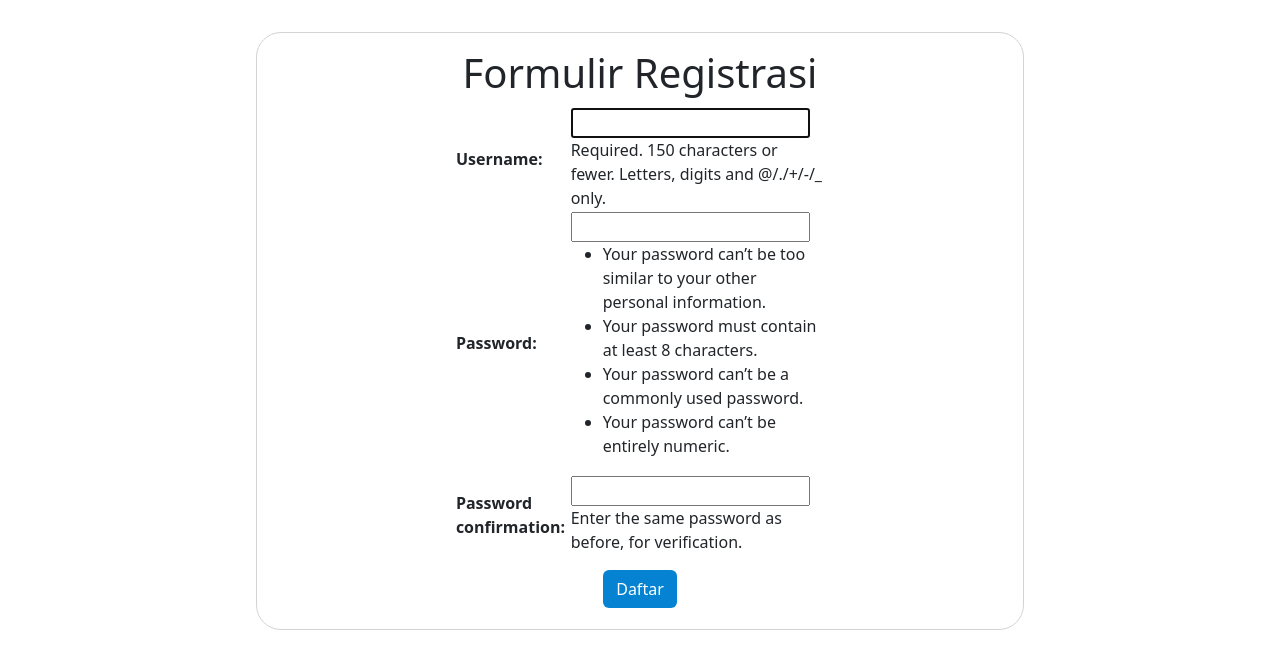
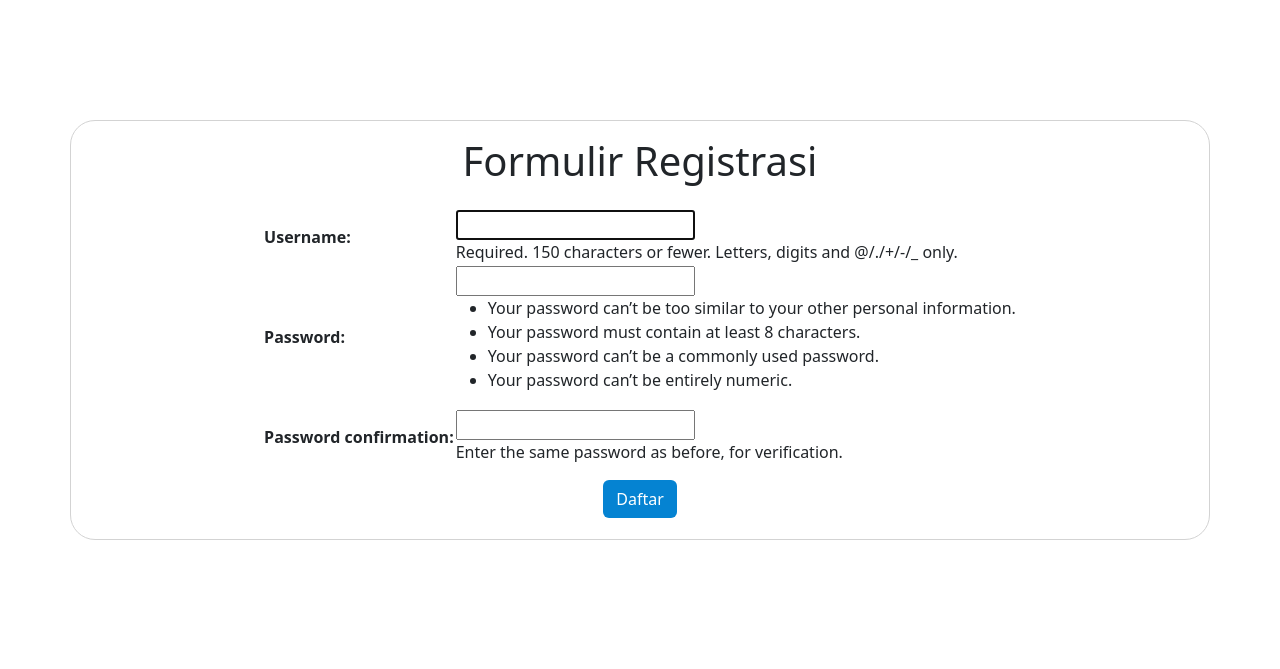
Before and after one commit to monicaoktviona/django-assignment, a Django app: page /todolist/register/ in a window 1280 px wide. Shown: the top 669 px of the page. Run offline with Django 4.2, Linux system fonts and the light colour scheme.

Commit message:
Memperbaiki tampilan register

```diff
--- a/todolist/templates/register.html
+++ b/todolist/templates/register.html
@@ -11,29 +11,25 @@
                 margin: 0;
             }
 
-            .registrasi {
-                border: 1px solid lightgray;
+            .container {
+                border: 1px solid lightgrey;
+                padding: 2vh 1vw;
                 margin: auto;
-                display: flex;
                 justify-content: center;
                 align-items: center;
-                margin-top: 4vh;
-                padding: 2vh 1vw;
-                width: 60vw;
-                min-width: 500px;
+                margin-top: 15vh;
                 height: 100%;
                 border-radius: 25px;
-                display: block;
+                display: flex;
+                min-width: 300px;
             }
 
             h1 {
-                margin-bottom: 10px;
+                margin-bottom: 3vh;
             }
 
             form {
                 margin: auto;
-                width: 50%;
-                min-width: 200px;
             }
 
             table {
```
